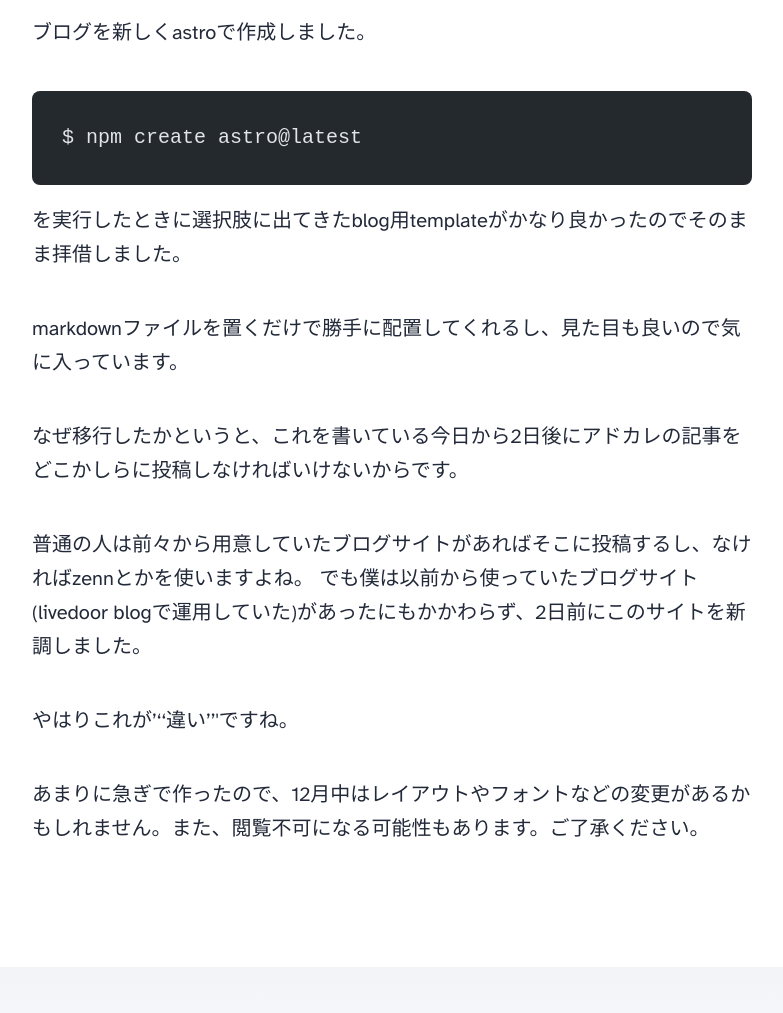
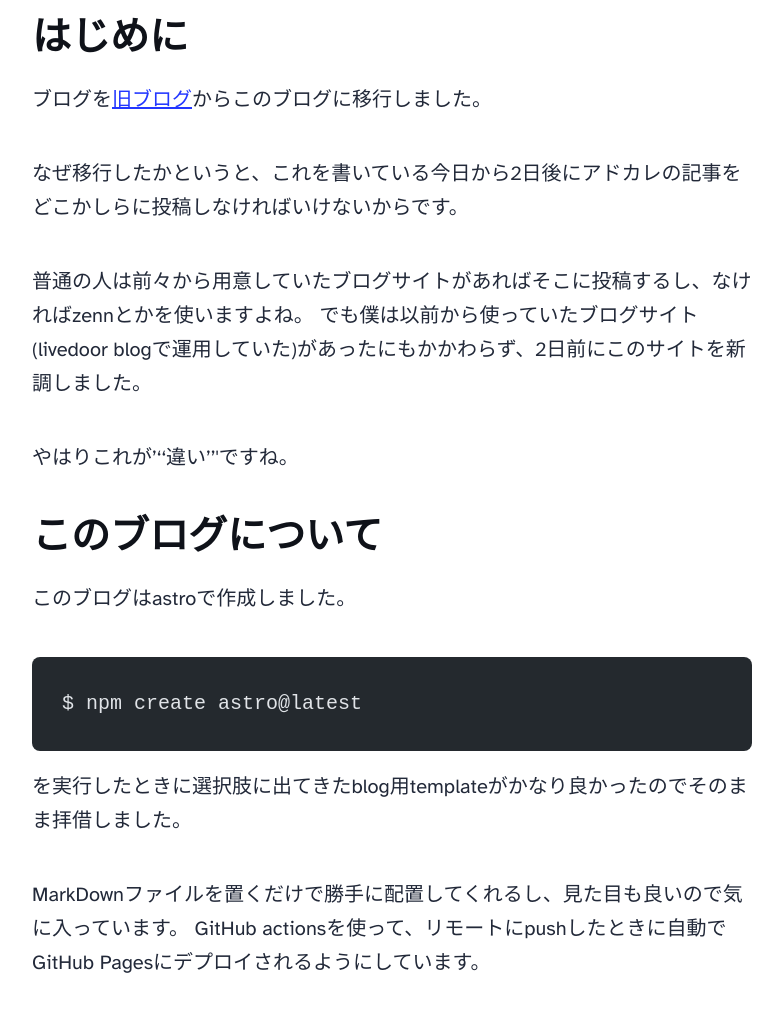
Before and after one commit to kanakana-rcj/kanakana-rcj.github.io, an Astro site: page /blog/first-post in a window 1280 px wide. Shown: the part 856-1869 px from the top of the page, without its empty margins (248-1031 px from the left). Built offline with nearby package versions, Linux system fonts and the light colour scheme; Astro itself is replaced by a stand-in of ours; code samples lack their colours.

Commit message:
modified first article

````diff
--- a/src/content/blog/first-post.md
+++ b/src/content/blog/first-post.md
@@ -5,15 +5,9 @@ pubDate: 'Dec 20 2024'
 heroImage: '/blog-placeholder-3.jpg'
 ---
 
-ブログを新しくastroで作成しました。
+### はじめに
 
-```
-$ npm create astro@latest
-```
-
-を実行したときに選択肢に出てきたblog用templateがかなり良かったのでそのまま拝借しました。
-
-markdownファイルを置くだけで勝手に配置してくれるし、見た目も良いので気に入っています。
+ブログを[旧ブログ](https://kanakana-robot.blog.jp/)からこのブログに移行しました。
 
 なぜ移行したかというと、これを書いている今日から2日後にアドカレの記事をどこかしらに投稿しなければいけないからです。
 
@@ -22,4 +16,18 @@ markdownファイルを置くだけで勝手に配置してくれるし、見た
 
 やはりこれが'''違い'''ですね。
 
-あまりに急ぎで作ったので、12月中はレイアウトやフォントなどの変更があるかもしれません。また、閲覧不可になる可能性もあります。ご了承ください。
+### このブログについて
+
+このブログはastroで作成しました。
+
+```
+$ npm create astro@latest
+```
+を実行したときに選択肢に出てきたblog用templateがかなり良かったのでそのまま拝借しました。
+
+MarkDownファイルを置くだけで勝手に配置してくれるし、見た目も良いので気に入っています。
+GitHub actionsを使って、リモートにpushしたときに自動でGitHub Pagesにデプロイされるようにしています。
+
+### おわりに
+
+あまりに急ぎで作ったので、最初の内はレイアウトやフォントなどの変更があると思います。また、閲覧不可になる可能性もあります。ご了承ください。
````
